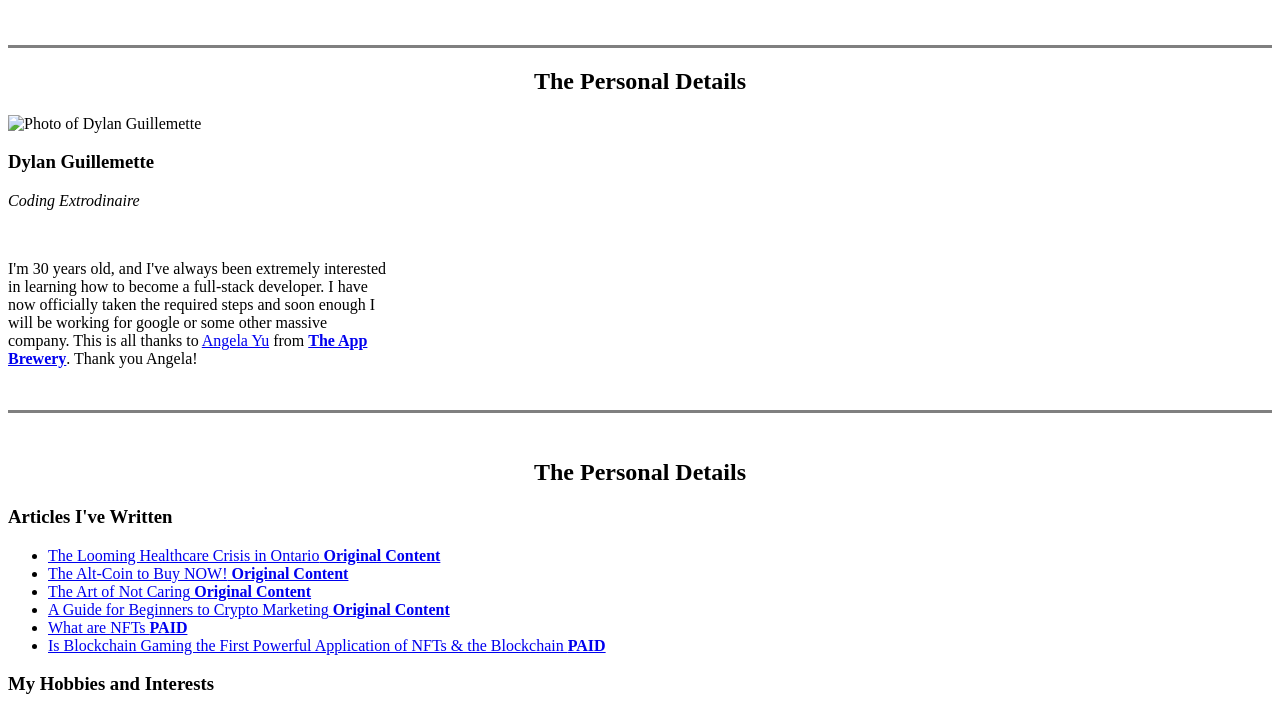
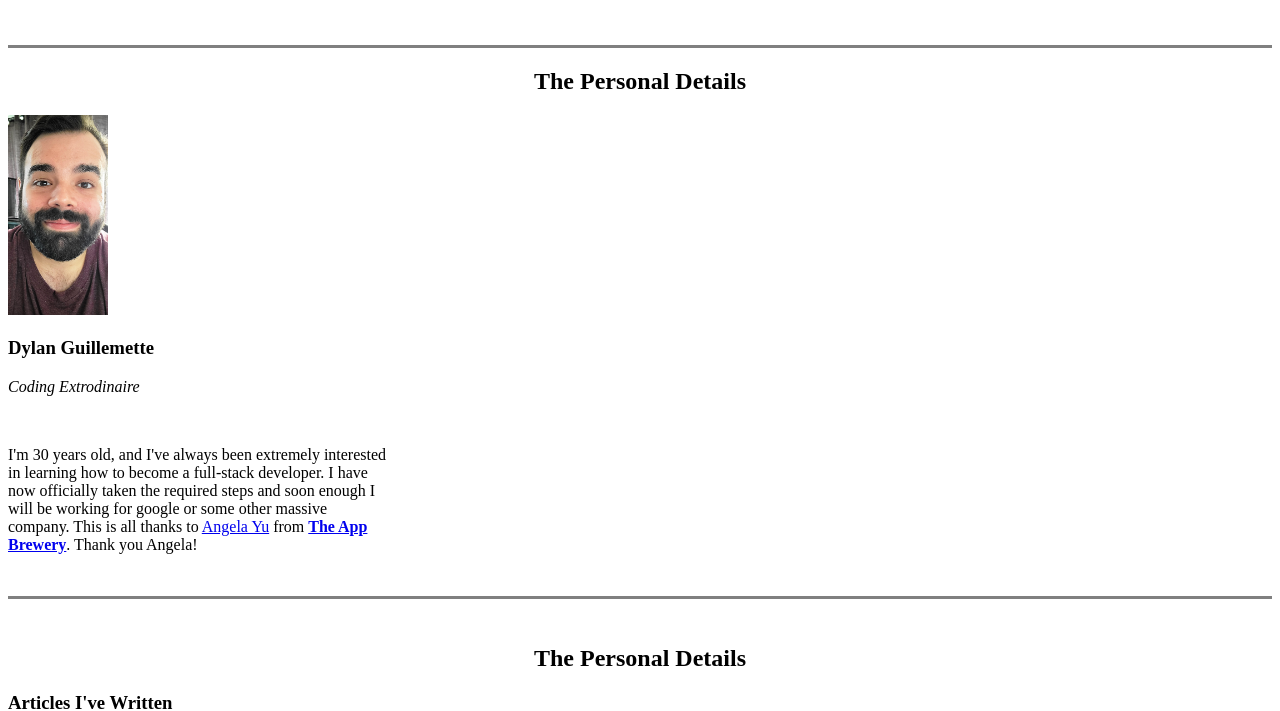
Before and after one commit to dylan8190/DylansPersonalSite, a plain HTML site: page index.html in a window 1280 px wide. Shown: the part 61-772 px from the top of the page. Drawn offline with Linux system fonts and the light colour scheme; the site is published under a folder, as on GitHub Pages, so addresses that start at the root find nothing.

Commit message:
Update index.html

```diff
--- a/index.html
+++ b/index.html
@@ -17,7 +17,7 @@
 
     <center> <h2>The Personal Details</h2> </center>
 
-    <img src="/Images/Me.jpg" width="100px" height="200px" alt="Photo of Dylan Guillemette">
+    <img src="Images/Me.jpg" width="100px" height="200px" alt="Photo of Dylan Guillemette">
 
     <div class="container1">
 
```
